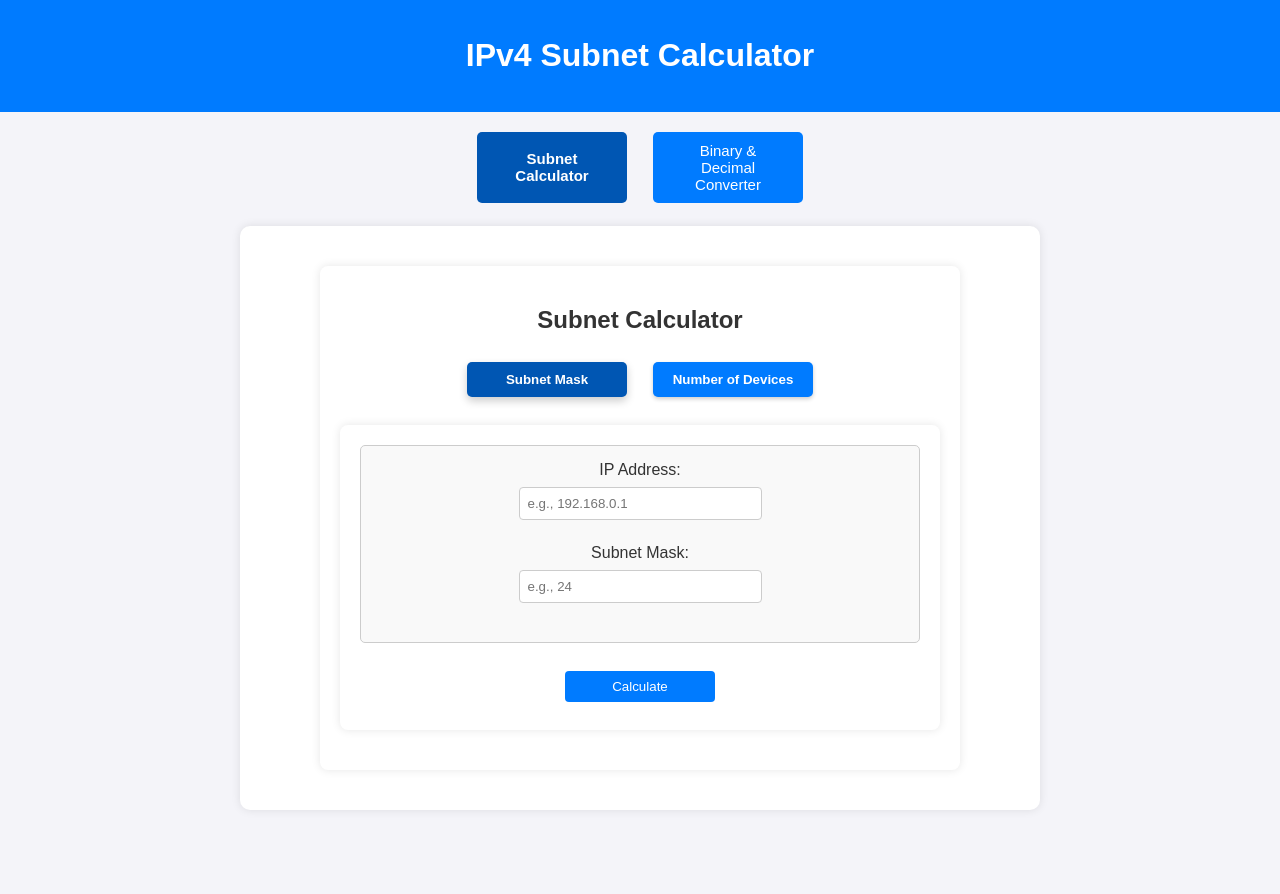
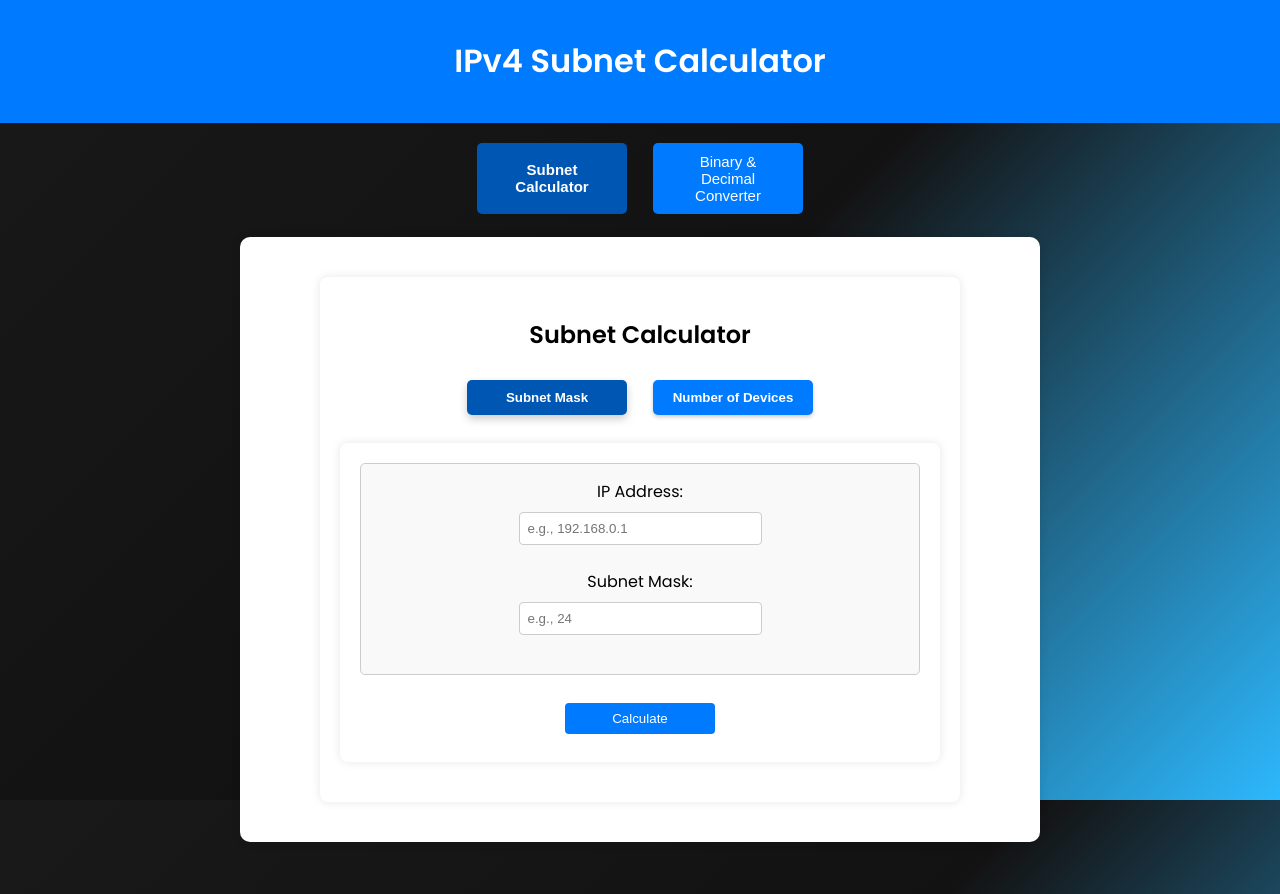
Before and after one commit to Ohad-Raz/ipv4-subnet-calculator, a React (Create React App) app: page / in a window 1280 px wide. Before the commit the page ends 862 px from the top, so only its background shows below. Built offline with nearby package versions, Linux system fonts and the light colour scheme.

Commit message:
font and classic bg

```diff
--- a/src/Styles/styles.css
+++ b/src/Styles/styles.css
@@ -1,8 +1,12 @@
+
+@import url('https://fonts.googleapis.com/css2?family=Poppins:wght@300;400;600&display=swap');
+
 /* Global Styles */
 body {
-  font-family: Arial, sans-serif;
-  background-color: #f4f4f9;
-  color: #333;
+  font-family: 'Poppins', sans-serif;
+  background: linear-gradient(135deg, #191919, #131212, #2db8fd);
+  background-attachment: fixed;
+  color: #000000;
   margin: 0;
   padding: 0;
   text-align: center;
```
